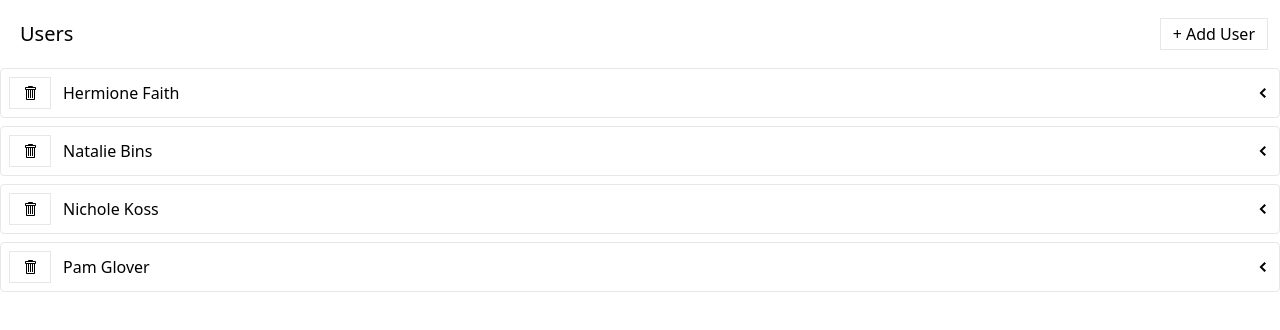
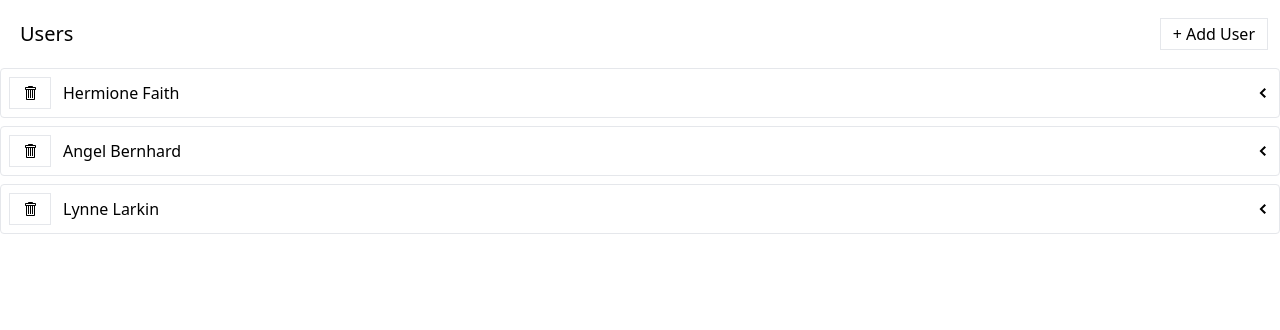
Before and after one commit to abongsjoel/media, a React (Vite) app: page / in a window 1280 px wide. Shown: the top 330 px of the page. Built offline with nearby package versions, Linux system fonts and the light colour scheme; data requests are answered from the project's data file.

Commit message:
Adjust user deleting

```diff
--- a/db.json
+++ b/db.json
@@ -5,37 +5,33 @@
       "name": "Hermione Faith"
     },
     {
-      "id": "945b",
-      "name": "Natalie Bins"
+      "id": "c075",
+      "name": "Angel Bernhard"
     },
     {
-      "id": "0402",
-      "name": "Nichole Koss"
-    },
-    {
-      "id": "0a95",
-      "name": "Pam Glover"
+      "id": "8a7d",
+      "name": "Lynne Larkin"
     }
   ],
   "albums": [
     {
       "id": "a59a",
-      "userId": "0402",
+      "userId": null,
       "title": "Incredible Fresh Sausages"
     },
     {
       "id": "7306",
-      "userId": "0402",
+      "userId": null,
       "title": "Refined Rubber Chair"
     },
     {
       "id": "7298",
-      "userId": "945b",
+      "userId": null,
       "title": "Ergonomic Wooden Towels"
     },
     {
       "id": "189e",
-      "userId": "945b",
+      "userId": null,
       "title": "Bespoke Plastic Pants"
     },
     {
--- a/src/components/UsersListItem.js
+++ b/src/components/UsersListItem.js
@@ -1,4 +1,3 @@
-import { useState } from "react";
 import { GoTrashcan } from "react-icons/go";
 
 import useThunk from "../hooks/use-thunk";
@@ -11,10 +10,7 @@ function UsersListItem({ user }) {
   const [doRemoveUser, isRemovingUsers, removingUsersError] =
     useThunk(removeUser);
 
-  const [clickedUser, setClickedUser] = useState(null);
-
   const handleRemoveUser = (user) => {
-    setClickedUser(user.id);
     doRemoveUser(user);
   };
 
@@ -22,7 +18,7 @@ function UsersListItem({ user }) {
     <>
       <Button
         className="mr-3"
-        loading={user.id === clickedUser && isRemovingUsers}
+        loading={isRemovingUsers}
         onClick={() => handleRemoveUser(user)}
       >
         <GoTrashcan />
--- a/src/store/thunks/removeUser.js
+++ b/src/store/thunks/removeUser.js
@@ -3,7 +3,7 @@ import axios from "axios";
 import { pause } from "./fetchUsers";
 
 const removeUser = createAsyncThunk("user/remove", async (user) => {
-  const response = await axios.delete(`http://localhost:3005/users/${user.id}`);
+  await axios.delete(`http://localhost:3005/users/${user.id}`);
 
   await pause(1000);
 
```
